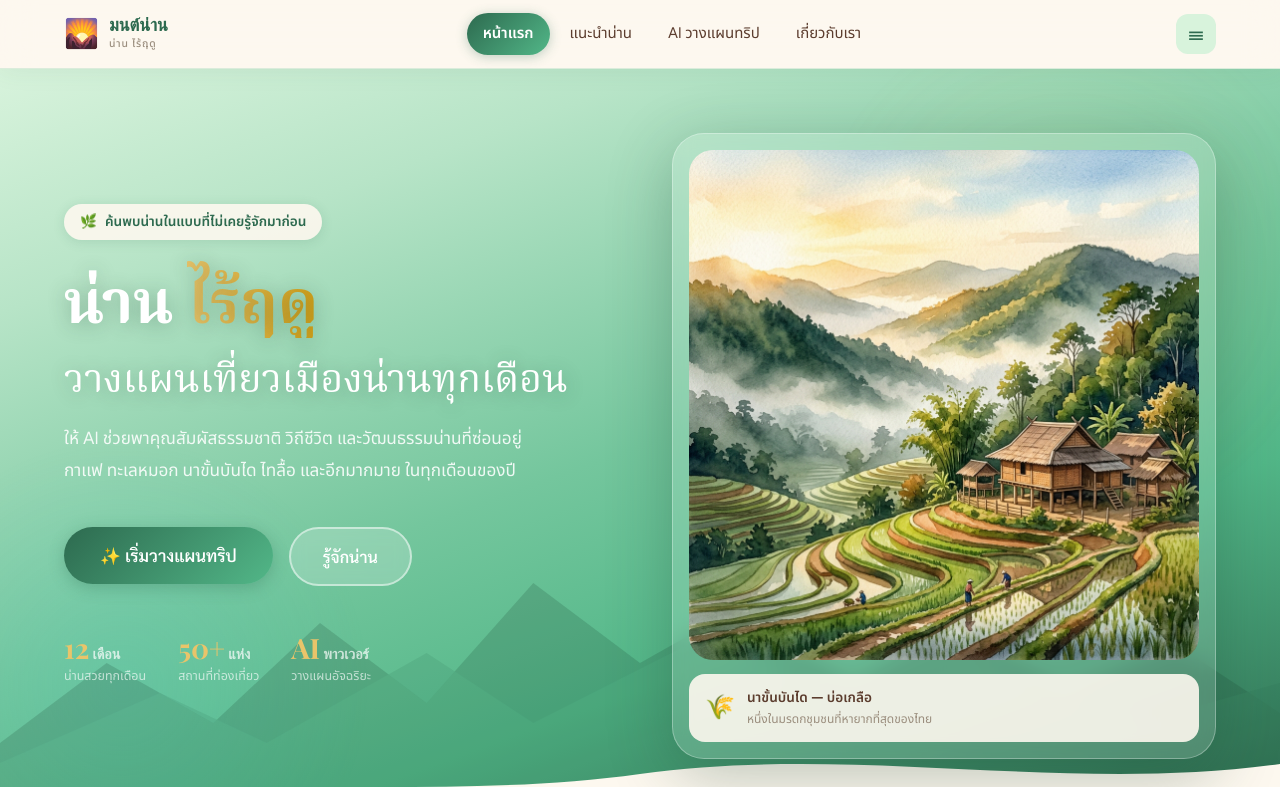
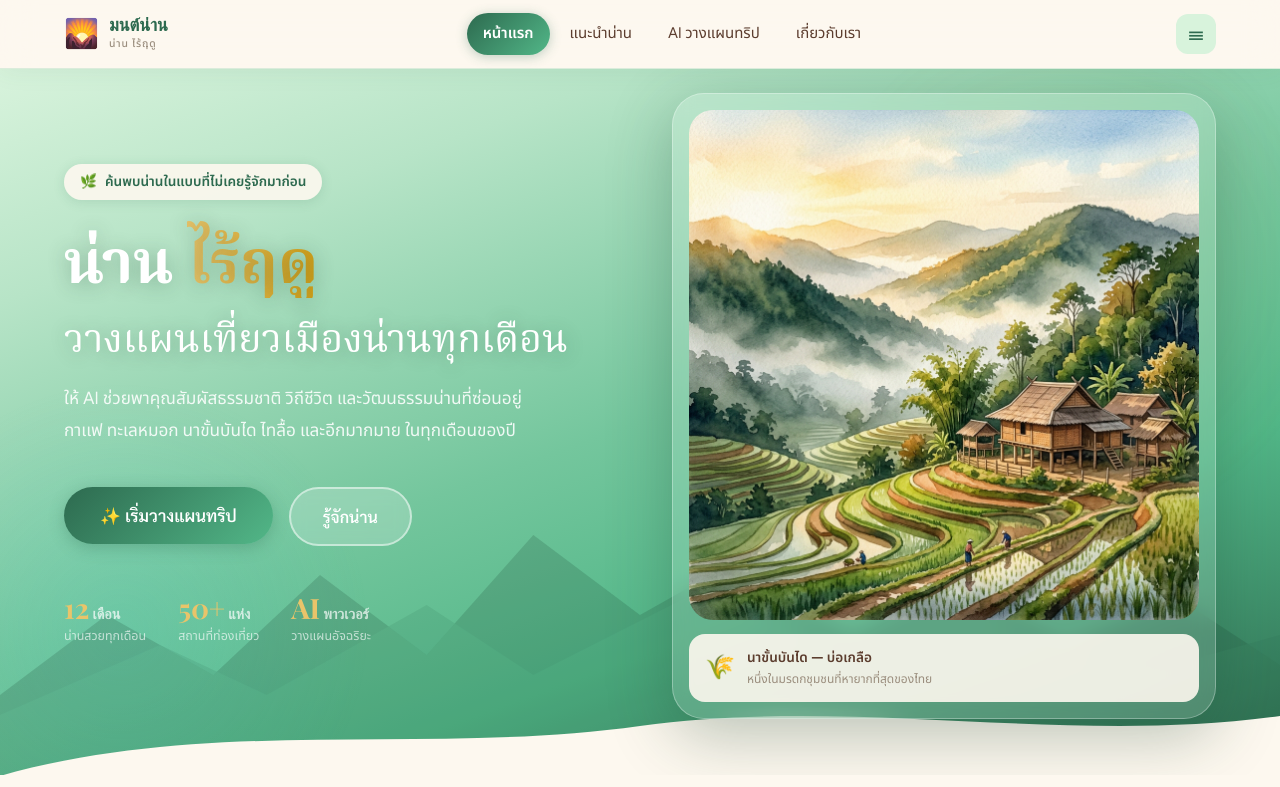
Before and after one commit to JeerasakAnanta/monnan365, a Next.js app: page / in a window 1280 px wide. Shown: the top 787 px of the page. Built offline with nearby package versions, Linux system fonts and the light colour scheme.

Commit message:
style: reduce hero section height and adjust container padding for better layout balance

```diff
--- a/src/components/HeroSection.tsx
+++ b/src/components/HeroSection.tsx
@@ -11,7 +11,7 @@ export function HeroSection() {
     <section
       style={{
         position: "relative",
-        minHeight: "92vh",
+        minHeight: "80vh",
         display: "flex",
         alignItems: "center",
         overflow: "hidden",
@@ -85,7 +85,7 @@ export function HeroSection() {
           zIndex: 2,
           maxWidth: "1200px",
           margin: "0 auto",
-          padding: "4rem 1.5rem",
+          padding: "1.5rem 1.5rem 3.5rem 1.5rem",
           display: "grid",
           gridTemplateColumns: "1fr 1fr",
           gap: "4rem",
```
